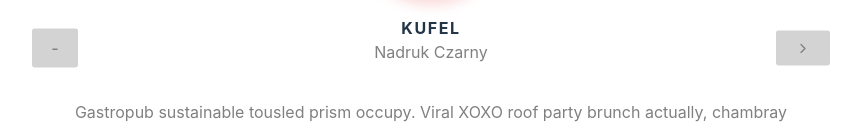
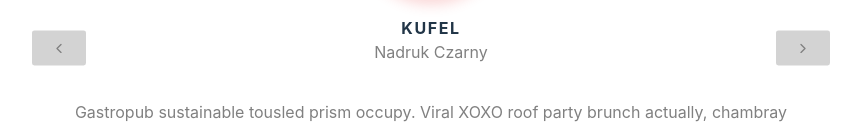
Before and after one commit to danielu96/Vite-React, a React (Vite) app: page / in a window 1280 px wide. Shown: the part 327-457 px from the top of the page, without its empty margins (154-1015 px from the left). Built offline with nearby package versions, Linux system fonts and the light colour scheme.

Commit message:
Chevrons returned

```diff
--- a/src/Carousel.jsx
+++ b/src/Carousel.jsx
@@ -59,7 +59,7 @@ function Carousel() {
           );
         })}
         <button className="prev" onClick={() => setIndex(index - 1)}>
-          {/* <FiChevronLeft /> */}-
+          <FiChevronLeft />
         </button>
         <button className="next" onClick={() => setIndex(index + 1)}>
           <FiChevronRight />
```
